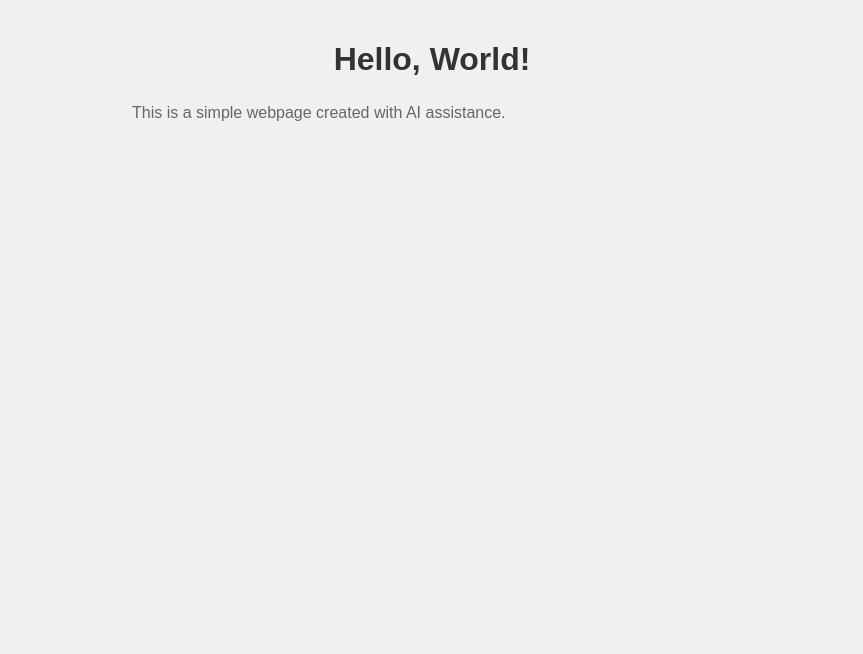
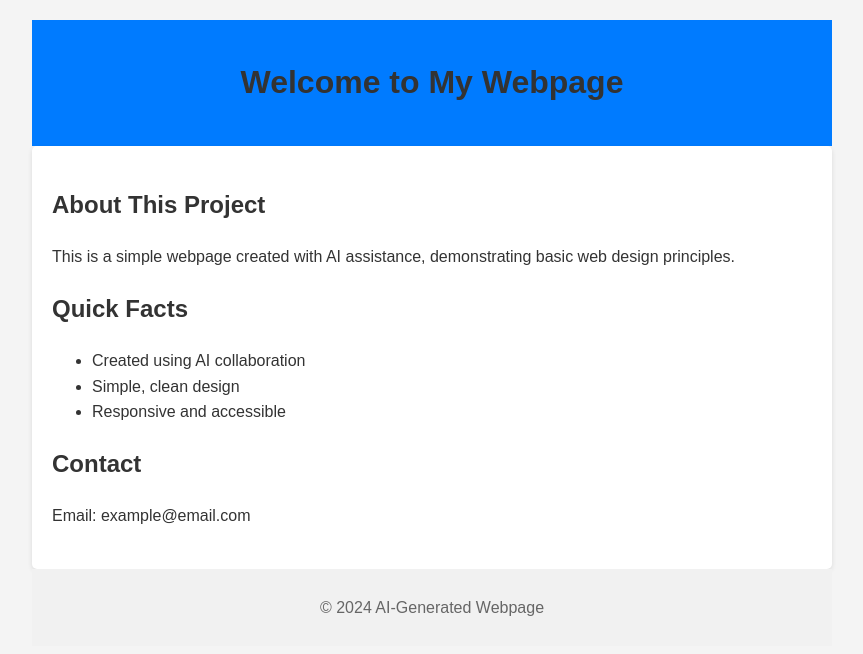
Before and after one commit to Romuald86github/new-ai-test, a plain HTML site: page index.html in a window 1280 px wide. Shown: the whole page, without its empty margins (208-1071 px from the left). Drawn offline with Linux system fonts and the light colour scheme.

Commit message:
Add more content and improve styling

```diff
--- a/index.html
+++ b/index.html
@@ -2,11 +2,33 @@
 <html lang="en">
 <head>
     <meta charset="UTF-8">
-    <title>My First AI-Generated Webpage</title>
+    <title>My AI-Generated Webpage</title>
     <link rel="stylesheet" href="styles.css">
 </head>
 <body>
-    <h1>Hello, World!</h1>
-    <p>This is a simple webpage created with AI assistance.</p>
+    <header>
+        <h1>Welcome to My Webpage</h1>
+    </header>
+    <main>
+        <section>
+            <h2>About This Project</h2>
+            <p>This is a simple webpage created with AI assistance, demonstrating basic web design principles.</p>
+        </section>
+        <section>
+            <h2>Quick Facts</h2>
+            <ul>
+                <li>Created using AI collaboration</li>
+                <li>Simple, clean design</li>
+                <li>Responsive and accessible</li>
+            </ul>
+        </section>
+        <section>
+            <h2>Contact</h2>
+            <p>Email: example@email.com</p>
+        </section>
+    </main>
+    <footer>
+        <p>&copy; 2024 AI-Generated Webpage</p>
+    </footer>
 </body>
 </html>
--- a/styles.css
+++ b/styles.css
@@ -1,17 +1,38 @@
 body {
     font-family: Arial, sans-serif;
-    max-width: 600px;
+    max-width: 800px;
     margin: 0 auto;
     padding: 20px;
-    background-color: #f0f0f0;
+    background-color: #f4f4f4;
+    line-height: 1.6;
+    color: #333;
 }
 
-h1 {
-    color: #333;
+header {
+    background-color: #007bff;
+    color: white;
     text-align: center;
+    padding: 1rem;
 }
 
-p {
-    line-height: 1.6;
+main {
+    background-color: white;
+    padding: 20px;
+    border-radius: 5px;
+    box-shadow: 0 2px 5px rgba(0,0,0,0.1);
+}
+
+section {
+    margin-bottom: 20px;
+}
+
+h1, h2 {
+    color: #333;
+}
+
+footer {
+    text-align: center;
+    padding: 10px;
+    background-color: #f1f1f1;
     color: #666;
 }
```
